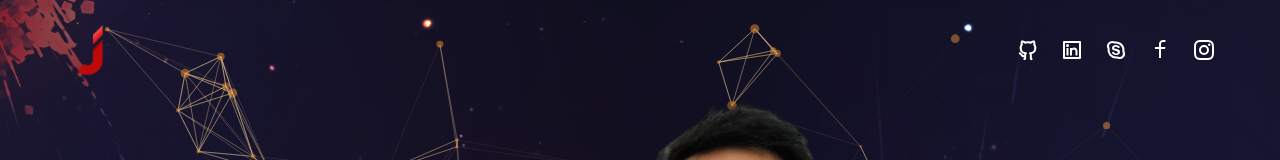
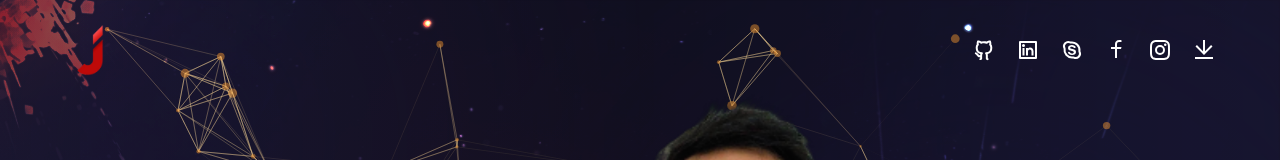
Before and after one commit to joemar-ceneza/react-portfolio, a Next.js app: page / in a window 1280 px wide. Shown: the top 160 px of the page. Built offline with nearby package versions, Linux system fonts and the light colour scheme.

Commit message:
add resume PDF and download button with icon

```diff
--- a/components/Socials.js
+++ b/components/Socials.js
@@ -8,6 +8,7 @@ import {
   RiSkypeLine,
   RiFacebookLine,
   RiInstagramLine,
+  RiDownloadLine,
 } from "react-icons/ri";
 
 export default function Socials() {
@@ -43,6 +44,13 @@ export default function Socials() {
         className="hover:text-accent transition-all duration-300">
         <RiInstagramLine />
       </Link>
+      <a
+        href="/resume.pdf"
+        download
+        className="hover:text-accent transition-all duration-300"
+        title="Download Resume">
+        <RiDownloadLine />
+      </a>
     </div>
   );
 }
```
Also changed, not shown: 1 other file (tests, documents, lock files or other folders).
